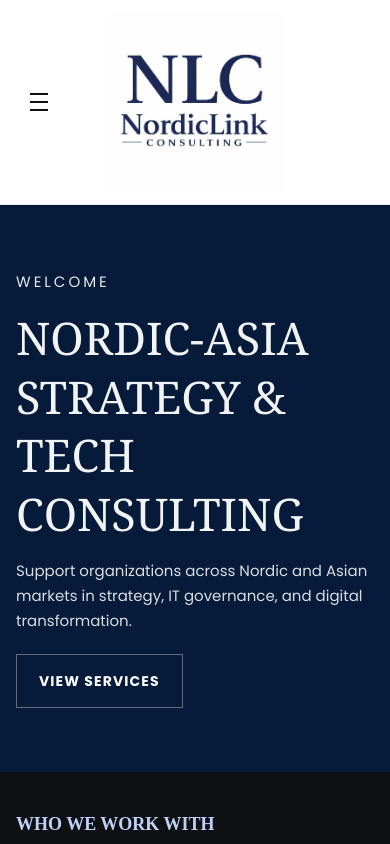
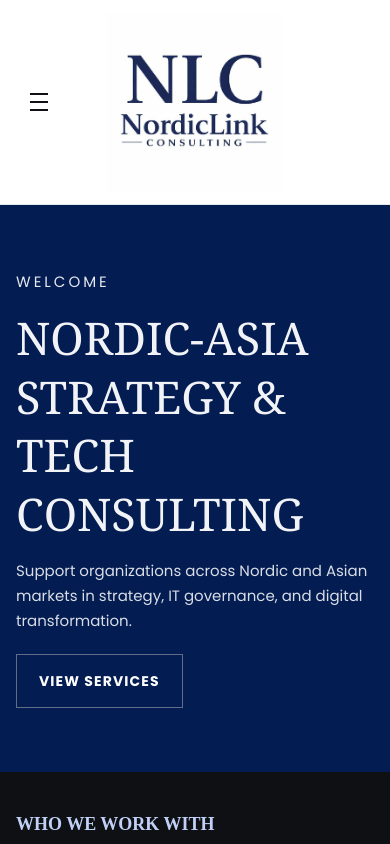
Before and after one commit to jeanalbertsen-svg/nordiclink-site, a React (Vite) app: page / in a window 390 px wide. Shown: the top 844 px of the page. Built offline with nearby package versions, Linux system fonts and the light colour scheme; the HTML template or start-up script is replaced by a standard one; a web font is replaced by a local one.

Commit message:
Fix header/mobile dropdown + styles

```diff
--- a/src/pages/Home.css
+++ b/src/pages/Home.css
@@ -1,5 +1,5 @@
 .hero{
-  background: var(--navy);
+  background: #031c52;
   color:#fff;
   padding: 64px 0;
 }
--- a/src/styles/global.css
+++ b/src/styles/global.css
@@ -186,7 +186,7 @@ h6{ font-size: 16px; line-height: 1.35; }
 ========================= */
 
 .card{
-  background: var(--surface);
+  background: #031c52;
   border: 1px solid var(--line);
   border-radius: var(--radius);
   padding: 20px;
```
